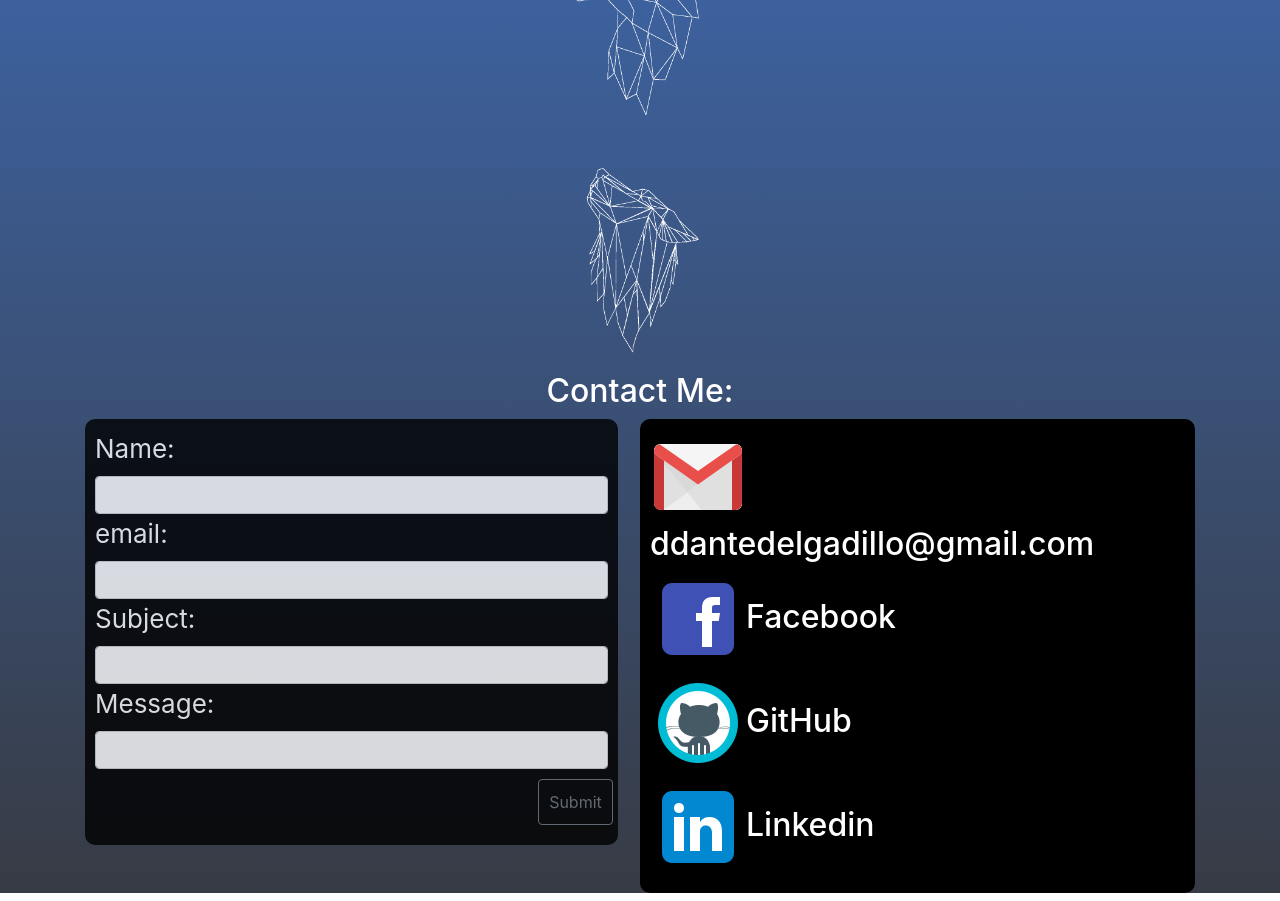
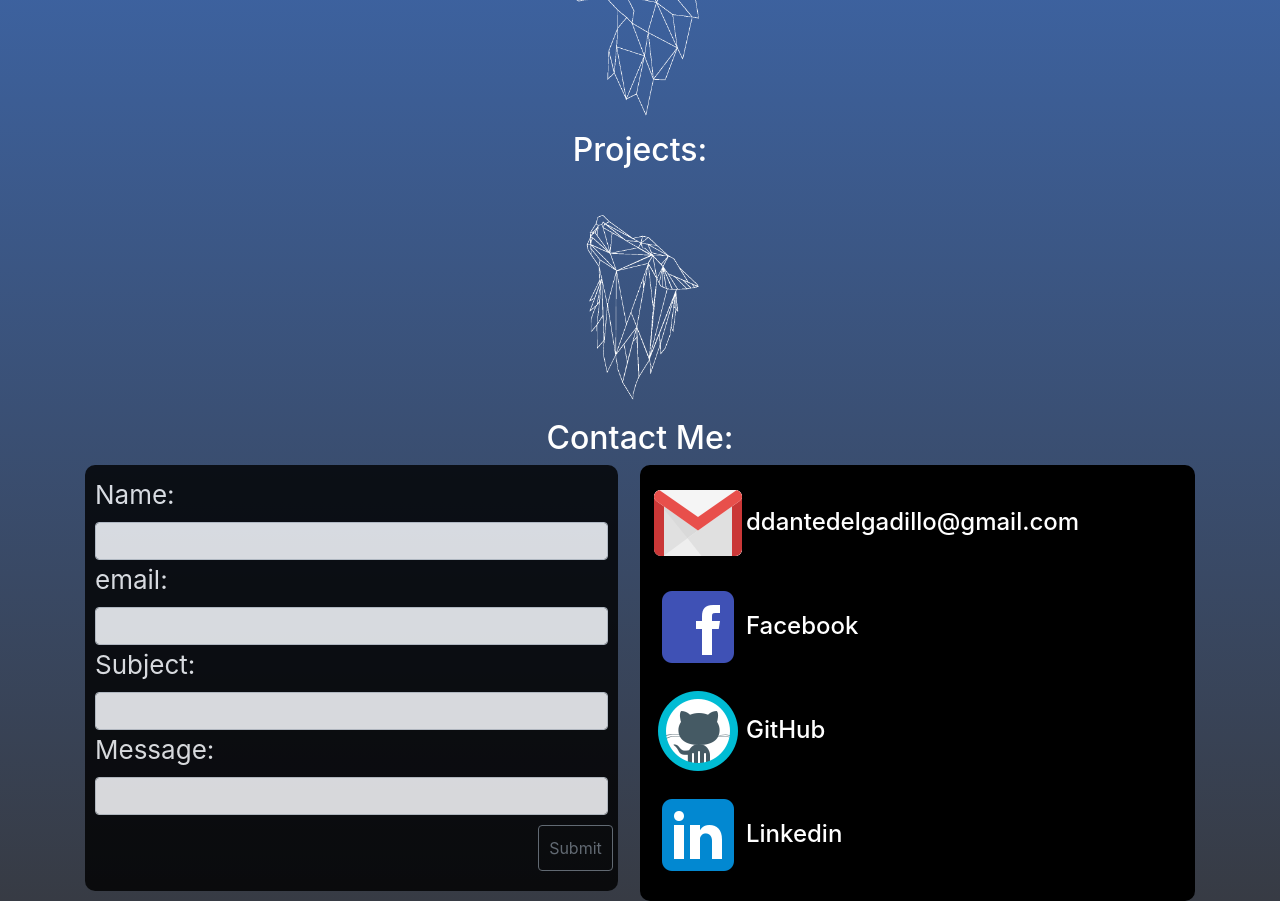
Before and after one commit to DanteDelgadillo/frontendPortfolio, a React (Create React App) app: page / in a window 1280 px wide. Shown: the part 860-1761 px from the top of the page. Built offline with nearby package versions, Linux system fonts and the light colour scheme.

Commit message:
update styles

```diff
--- a/src/App.js
+++ b/src/App.js
@@ -35,6 +35,9 @@ class App extends Component {
           </div>
         </div>
         <img src={wolf2} className="App-logo2" alt="wolflogo2" id="projects" />
+        <center>
+          <h2>Projects:</h2>
+        </center>
         <img src={wolf3} className="App-logo3" alt="wolflogo3" id="contactMe" />
         <center>
           <h2>Contact Me:</h2>
--- a/src/containers/contactMe.js
+++ b/src/containers/contactMe.js
@@ -148,22 +148,22 @@ class ContactMe extends Component {
               </Row>
             </Container>
             <Container className="contactme-banner2">
-              <h2>
+              <h4>
                 <img src={Gmail} alt="gmail" />
                 ddantedelgadillo@gmail.com
-              </h2>
-              <h2>
+              </h4>
+              <h4>
                 <img src={FacebookIcon} alt="fBook" onClick={this.onClick1} />
                 Facebook
-              </h2>
-              <h2>
+              </h4>
+              <h4>
                 <img src={Github} alt="gitHub" onClick={this.onClick2} />
                 GitHub
-              </h2>
-              <h2>
+              </h4>
+              <h4>
                 <img src={Linkedin} alt="Linkedin" onClick={this.onClick3} />
                 Linkedin
-              </h2>
+              </h4>
             </Container>
           </fieldset>
         </form>
```
